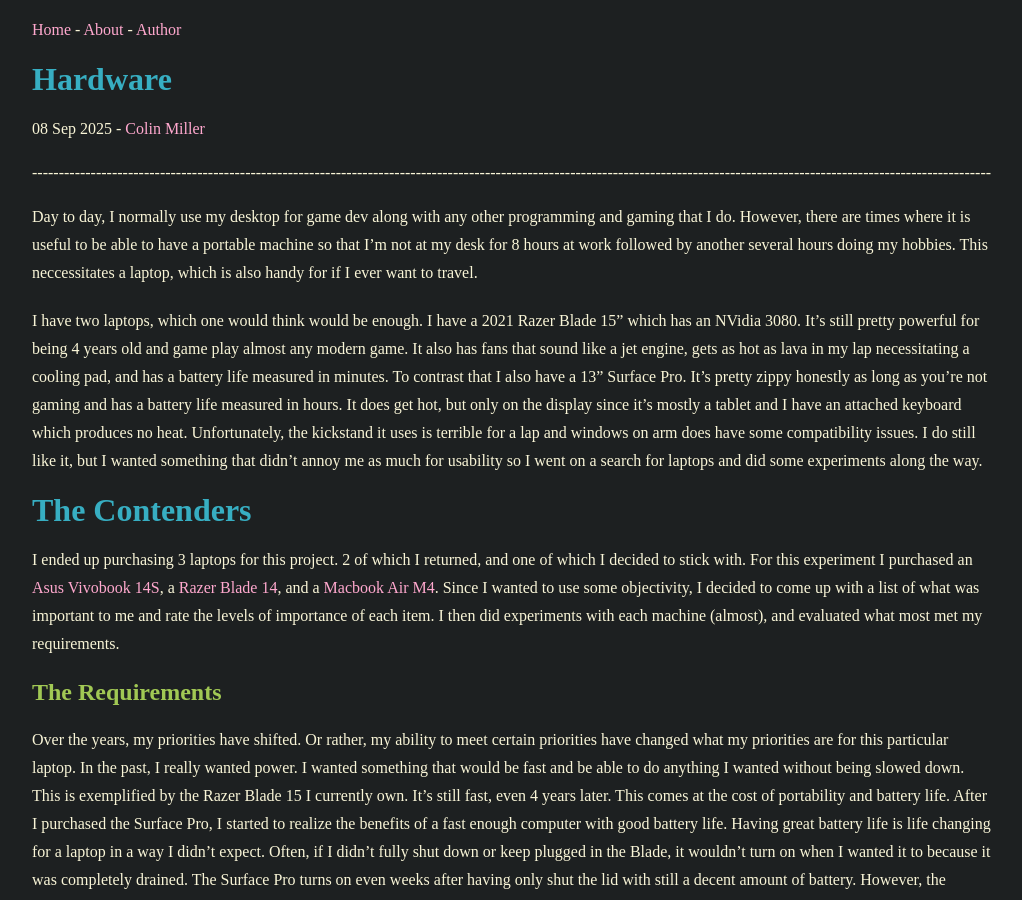
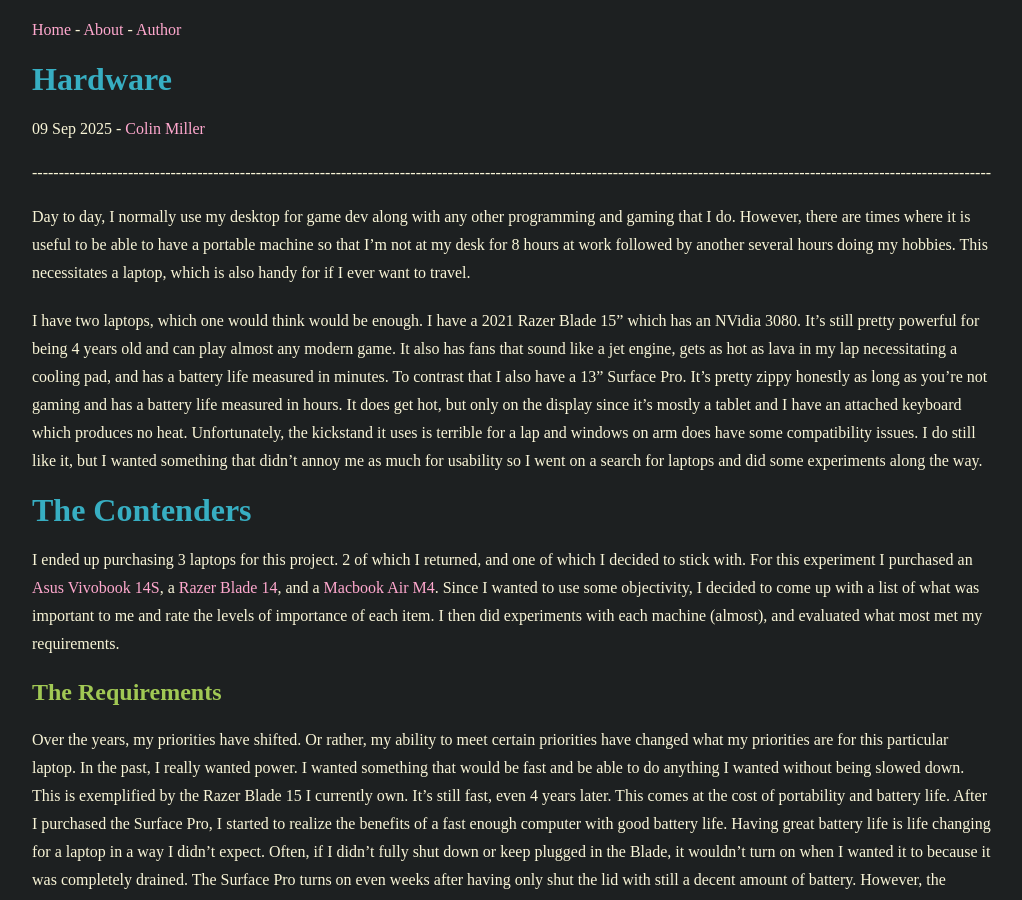
Before and after one commit to Jearil/aspirations, a Jekyll site: the page built from _posts/2025/2025-09-09-hardware/2025-09-09-hardware.md, in a window 1280 px wide and 900 px high. Shown: the whole window, without its empty margins (128-1150 px from the left). Built offline with Jekyll 4.4.1, drawn with Linux system fonts in a browser that asks for light colours; some web fonts are replaced.

Commit message:
Fix time zone and some minor edits to the laptop post

```diff
--- a/_posts/2025/2025-09-09-hardware/2025-09-09-hardware.md
+++ b/_posts/2025/2025-09-09-hardware/2025-09-09-hardware.md
@@ -1,15 +1,15 @@
 ---
 title: Hardware
-date: 2025-09-09 13:45:00 +0800
+date: 2025-09-09 13:45:00 -0800
 categories: dev
 tags: gamedev
 author: Colin
 comments: true
 ---
 
-Day to day, I normally use my desktop for game dev along with any other programming and gaming that I do. However, there are times where it is useful to be able to have a portable machine so that I'm not at my desk for 8 hours at work followed by another several hours doing my hobbies. This neccessitates a laptop, which is also handy for if I ever want to travel.
+Day to day, I normally use my desktop for game dev along with any other programming and gaming that I do. However, there are times where it is useful to be able to have a portable machine so that I'm not at my desk for 8 hours at work followed by another several hours doing my hobbies. This necessitates a laptop, which is also handy for if I ever want to travel.
 
-I have two laptops, which one would think would be enough. I have a 2021 Razer Blade 15" which has an NVidia 3080. It's still pretty powerful for being 4 years old and game play almost any modern game. It also has fans that sound like a jet engine, gets as hot as lava in my lap necessitating a cooling pad, and has a battery life measured in minutes. To contrast that I also have a 13" Surface Pro. It's pretty zippy honestly as long as you're not gaming and has a battery life measured in hours. It does get hot, but only on the display since it's mostly a tablet and I have an attached keyboard which produces no heat. Unfortunately, the kickstand it uses is terrible for a lap and windows on arm does have some compatibility issues. I do still like it, but I wanted something that didn't annoy me as much for usability so I went on a search for laptops and did some experiments along the way.
+I have two laptops, which one would think would be enough. I have a 2021 Razer Blade 15" which has an NVidia 3080. It's still pretty powerful for being 4 years old and can play almost any modern game. It also has fans that sound like a jet engine, gets as hot as lava in my lap necessitating a cooling pad, and has a battery life measured in minutes. To contrast that I also have a 13" Surface Pro. It's pretty zippy honestly as long as you're not gaming and has a battery life measured in hours. It does get hot, but only on the display since it's mostly a tablet and I have an attached keyboard which produces no heat. Unfortunately, the kickstand it uses is terrible for a lap and windows on arm does have some compatibility issues. I do still like it, but I wanted something that didn't annoy me as much for usability so I went on a search for laptops and did some experiments along the way.
 
 # The Contenders
 
```
